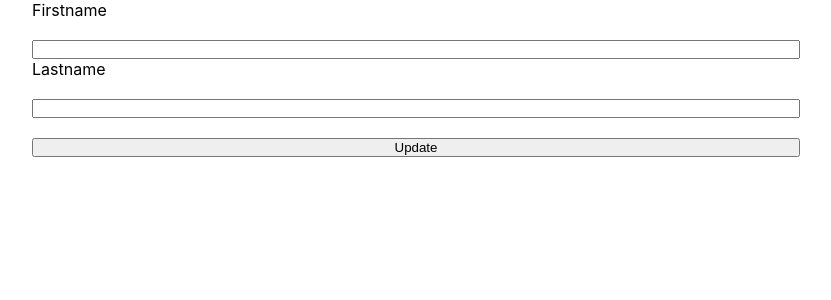
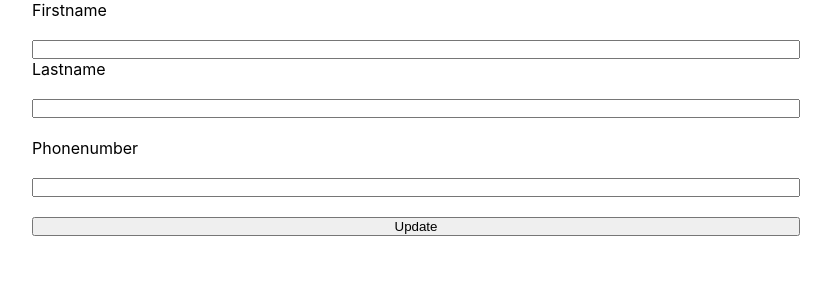
Before and after one commit to frinnolab/devopsfront, a React (Create React App) app: page / in a window 1280 px wide. Shown: the top 300 px of the page, without its empty margins (224-1055 px from the left). Built offline with nearby package versions, Linux system fonts and the light colour scheme.

Commit message:
ReviewCommit-Pending Design

```diff
--- a/src/update/Update.js
+++ b/src/update/Update.js
@@ -5,20 +5,15 @@ import { useState } from "react";
 function UpdateForm(props) {
   const [firstName, setFirstName] = useState("");
   const [lastName, setLastName] = useState("");
+  const [phone, setPhone] = useState("");
 
   const handleSubmit = (e) => {
-    console.log(e);
     e.preventDefault();
+    console.log(e.target.value);
   };
 
   return (
-
-    <form
-      className="form-update"
-      onSubmit={(e) => {
-        handleSubmit(e);
-      }}
-    >
+    <form className="form-update">
       <label>Firstname</label>
       <br />
       <input
@@ -38,7 +33,23 @@ function UpdateForm(props) {
         onChange={(e) => setLastName(e.target.value)}
       />
       <br />
-      <input className="submitButton" type="submit" value="Update" />
+
+      <label>Phonenumber</label>
+      <br />
+      <input
+        id="phone"
+        name="phone"
+        value={phone}
+        type="text"
+        onChange={(e) => setPhone(e.target.value)}
+      />
+      <br />
+      <input
+        className="submitButton"
+        type="submit"
+        value="Update"
+        onSubmit={handleSubmit}
+      />
     </form>
   );
 }
```
